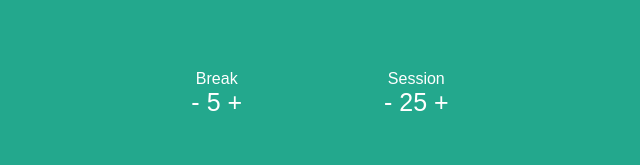
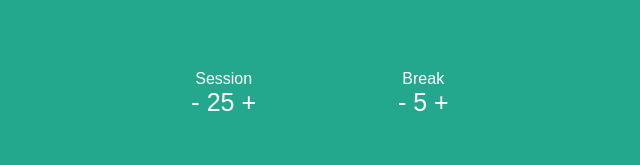
Before and after one commit to ZFudge/Pomodoro-Clock, a plain HTML site: page index.html in a window 1280 px wide. Shown: the part 209-374 px from the top of the page, 320-960 px from the left. Drawn offline with Linux system fonts and the light colour scheme.

Commit message:
seconds converting to digital format and updating on screen

```diff
--- a/index.html
+++ b/index.html
@@ -13,16 +13,16 @@
 		</div>
 		<div id="control-container">
 			<span>
+				<div class="title">Session</div>
+				<span class="pointy" onclick="pomo.sessionTime = -1">-</span>
+				<span id="session-text">25</span>
+				<span class="pointy" onclick="pomo.sessionTime = 1">+</span>
+			</span>
+			<span>
 				<div class="title">Break</div>
 				<span class="pointy" onclick="pomo.breakTime = -1">-</span>
 				<span id="break-text">5</span>
 				<span class="pointy" onclick="pomo.breakTime = 1">+</span>
-			</span>
-			<span>
-				<div class="title">Session</div>
-				<span class="pointy" onclick="pomo.sessionTime = -1">-</span>
-				<span id="session-text">25</span>
-				<span class="pointy" onclick="pomo.sessionTime = 1">+</span>
 			</span>
 		</div>
 		<div id="pomodoro">
--- a/pomo.js
+++ b/pomo.js
@@ -2,22 +2,21 @@ const pomo = {
 	active: false,
 	ms: 1000,
 	time: {
-		text: document.getElementById("time"),
 		paused: false,
-		current: 25,
-		duration: null
+		seconds: 1500
+	},
+	session: {
+		text: document.getElementById('session-text'),
+		time: 25
+	},
+	break: {
+		text: document.getElementById('break-text'),
+		time: 5
 	},
 	clock: {
 		status: document.getElementById("status"),
+		time: document.getElementById("time"),
 		canvas: document.getElementById("pomodoro-canvas")
-	},
-	break: {
-		time: 5,
-		text: document.getElementById('break-text')
-	},
-	session: {
-		time: 25,
-		text: document.getElementById('session-text')
 	},
 	push() {
 		this.active = !this.active;
@@ -27,8 +26,8 @@ const pomo = {
 		if (this.time.paused) {
 			this.loop = setInterval(this.main,ms);
 		} else {
-			this.time.duration = session.time * 60;
-
+			this.time.seconds = session.time * 60;
+			this.loop = setInterval(this.main,ms);
 		}
 	},
 	pause() {
@@ -36,41 +35,56 @@ const pomo = {
 		clearInterval(this.loop);
 	},
 	draw(t) {
-        this.context.beginPath();
-        this.context.arc(this.clock.canvas.width/2,this.clock.canvas.height/2,145,0,Math.PI * t);
-        this.context.stroke();
+        this.clock.context.beginPath();
+        this.clock.context.arc(this.clock.canvas.width/2,this.clock.canvas.height/2,145,0,Math.PI * t);
+        this.clock.context.stroke();
 	},
 	set updateStatus(n) {
 
 	},
 	set timeText(t) {
-		this.time.text.innerHTML = t;
+		this.clock.time.innerHTML = t;
 	},
 	set statusText(txt) {
 		this.clock.status.innerHTML = txt;
 	},
 	set breakTime(t) {
+		if (this.break.time > 1 || t === 1) {
 			this.break.time += t;
 			this.break.text.innerHTML = this.break.time;
 			if (this.clock.status.innerHTML === "Break") this.clock.statusText = this.break.time;
+		}
+	},
+	set seconds(t) {
+		this.time.seconds = t * 60;
 	},
 	set sessionTime(t) {
+		if (this.session.time > 1 || t === 1) {
 			this.session.time += t;
 			const st = this.session.time;
 			this.session.text.innerHTML = st;
-		if (this.clock.status.innerHTML === "Session") {
-			if (st < 60) {
-				this.time.text.innerHTML = st + ":00"
+			this.seconds = st;
+			if (this.clock.status.innerHTML === "Session") this.secondsToDigitalDisplay();
+		}
+	},
+	secondsToDigitalDisplay() {
+		const t = this.time.seconds;
+		let hrs = 0, mins = 0, scs = 0;
+		if (t >= 3600) hrs = (t - t % 3600) / 3600;
+		scs = t % 60;
+		if (scs < 10) scs = `0${scs}`;
+		if (hrs > 0) {
+			mins = ((t-3600) - (t % 60)) / 60;
+			this.clock.time.innerHTML = `${hrs}:${mins}:${scs}`;
 		} else {
-				(st%60<10) ? this.time.text.innerHTML = `${(st-(st%60))/60}:0${st%60}:00` : this.time.text.innerHTML = `${(st-(st%60))/60}:${st%60}:00`;
-			}
+			mins = (t - (t % 60)) / 60;
+			this.clock.time.innerHTML = `${mins}:${scs}`;
 		}
 	},
 	main() {
-
-	}
+	},
 
 };
 
-pomo.context = pomo.canvas.getContext("2d");
-pomo.context.lineWidth = 10;
+pomo.clock.context = pomo.clock.canvas.getContext("2d");
+pomo.clock.context.lineWidth = 10;
```
Lines whose indentation alone changed are shown as unchanged.
